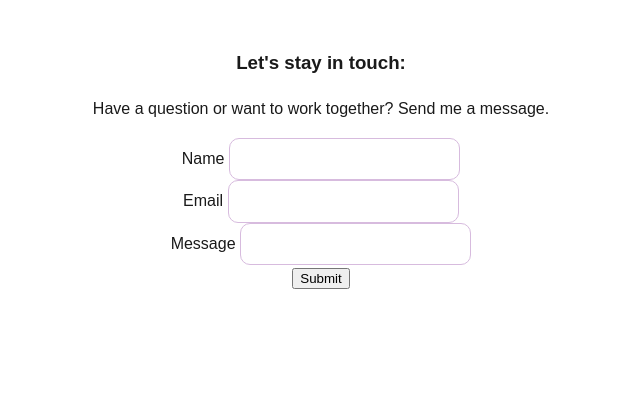
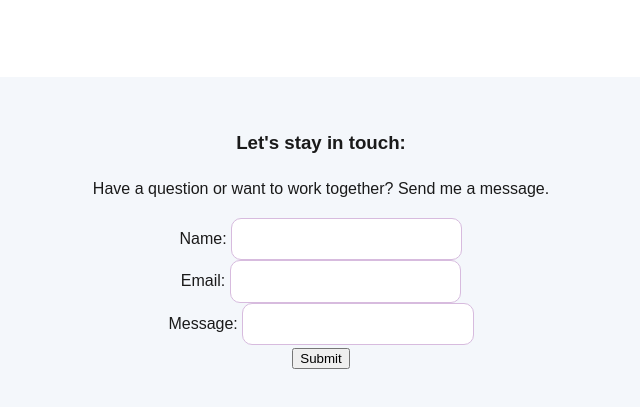
Before and after one commit to darialindsey/portfolio-website, a plain HTML site: page index.html in a window 1280 px wide. Shown: the part 129-536 px from the top of the page, without its empty margins (319-959 px from the left). Drawn offline with Linux system fonts and the light colour scheme.

Commit message:
adding styling for theme button and contact form on index html

```diff
--- a/index.html
+++ b/index.html
@@ -22,17 +22,17 @@
                 <div class="form-group"></div>
                 <!--"Contact Me" Form-->
                 <!--"Name" field separated into div for format-->
-                    <label for="name">Name</label>
+                    <label for="name">Name:</label>
                     <input type="text" id="name" name="email" required>
                 </div>
                 <!--"Email" field separated into div for format-->
                 <div class="form-group">
-                    <label for="email">Email</label>
+                    <label for="email">Email:</label>
                     <input type="email" id="email" name="email" required>
                 </div>
                 <!--"Message" field separated into div for format-->
                 <div class="form-group"
-                    <label for="Message">Message</label>
+                    <label for="Message">Message:</label>
                     <input type="text" id="message" name="message" required>
                 </div>
                     <!--"Submit" button-->
--- a/styles.css
+++ b/styles.css
@@ -47,8 +47,27 @@ footer {
     padding: 2rem 1rem;
 }
 
+/*theme button*/
+#theme-toggle {
+    position: fixed;
+    top: 1rem;
+    right: 1rem;
+    background: var(--card);
+    color: var(--text);
+    border:
+    border-radius: 20px;
+    cursor: pointer;
+}
+/*form on index html*/
+.contact {
+    max-width: 600px;
+    margin: 3rem auto;
+    padding: 2rem;
+    background: var(--card);
+    border:
+    border-radius: 12px;
+}
 
-/*form on index html*/
 input,
 textarea /*textarea turns form fields into bubbles */ {
     padding: 0.7rem;
```
